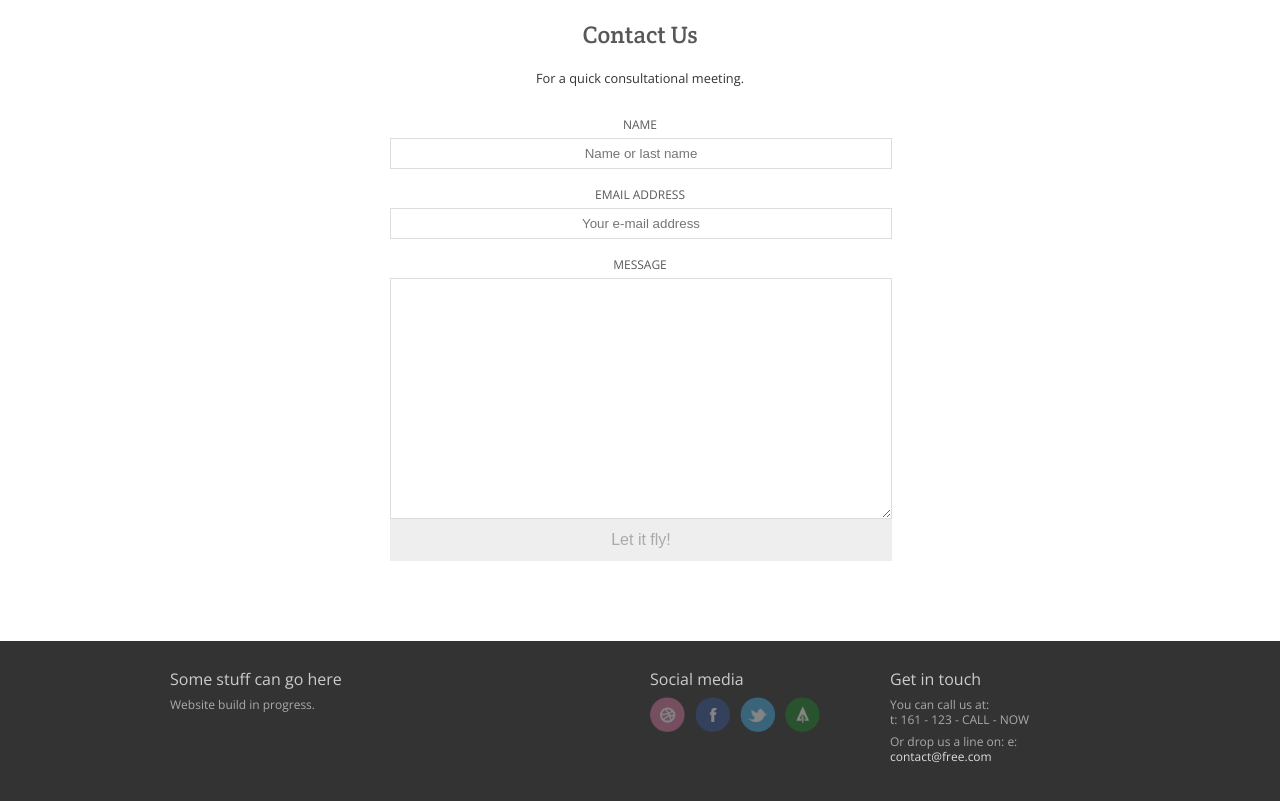
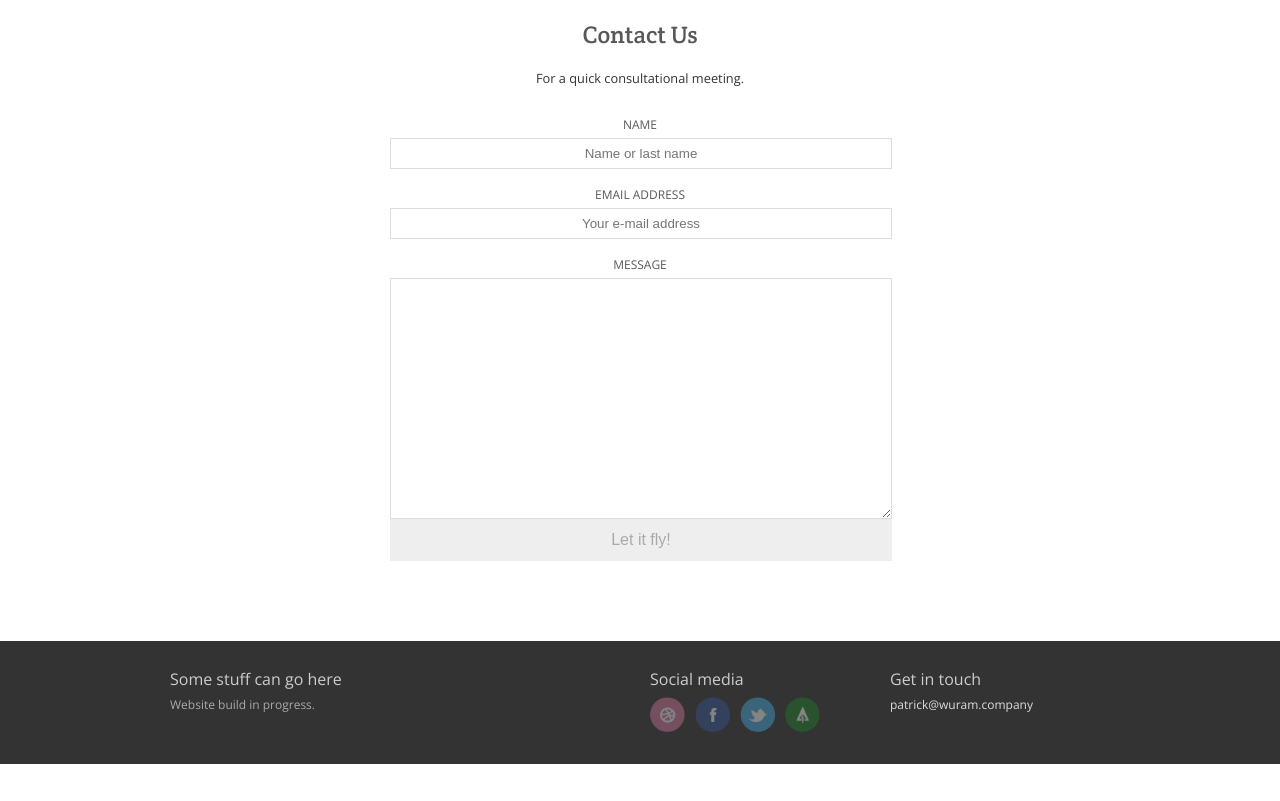
Before and after one commit to wuram/wuram.github.io, a plain HTML site: page index.html in a window 1280 px wide. Shown: the part 1790-2591 px from the top of the page. After the commit the page ends 2554 px from the top, so only its background shows below. Drawn offline with nearby package versions, Linux system fonts and the light colour scheme.

Commit message:
added email address

```diff
--- a/index.html
+++ b/index.html
@@ -269,8 +269,7 @@
 
 			<div class='four columns'>
 				<h5>Get in touch</h5>
-				<p>You can call us at:<br> t: 161 - 123 - CALL - NOW</p>
-				<p>Or drop us a line on: e: <a href='mailto:contact@free.com'>contact@free.com</a></p>
+				<p> <a href='mailto:patrick@wuram.company'>patrick@wuram.company</a></p>
 			</div>
 
 
```
